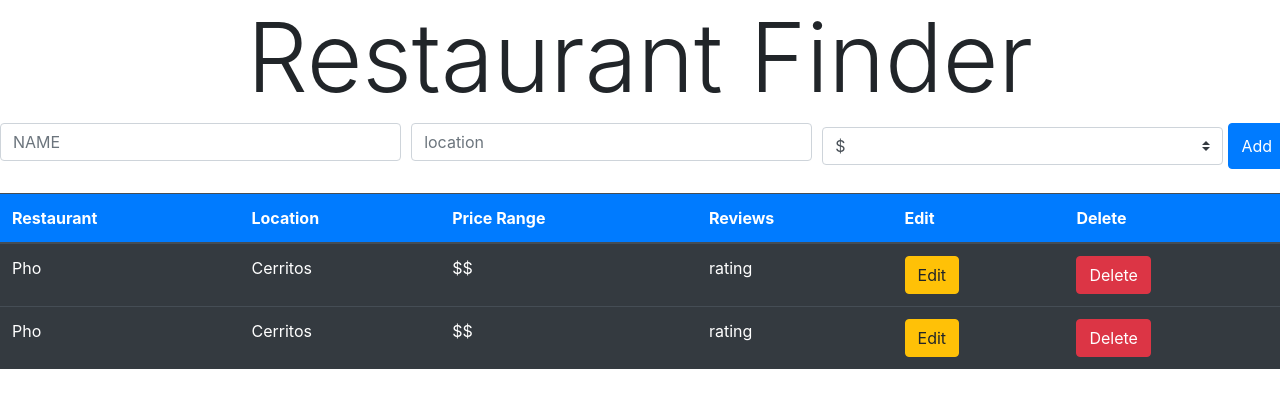
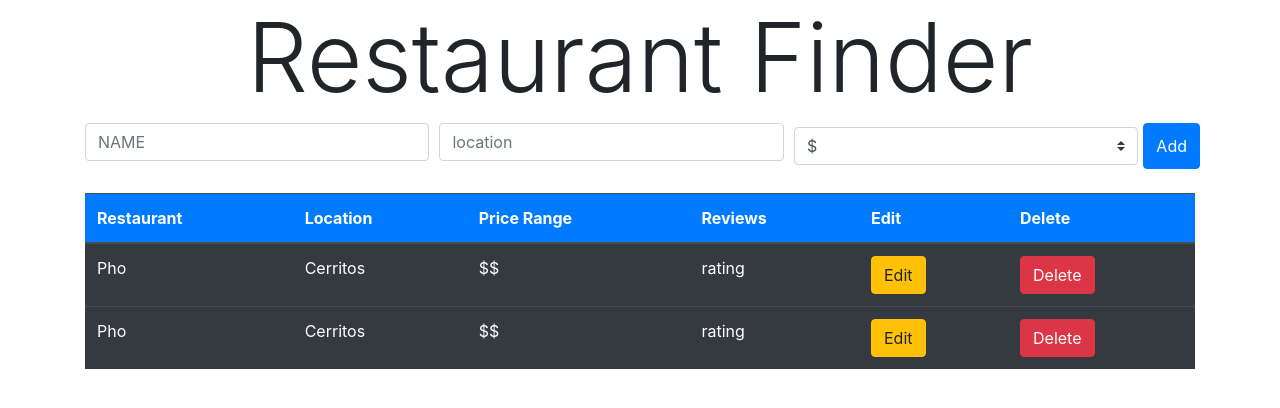
Before and after one commit to Joes-BitGit/PERN-Tutorial, a React (Create React App) app in the folder pern/client/: page / in a window 1280 px wide. Shown: the top 408 px of the page. Built offline with nearby package versions, Linux system fonts and the light colour scheme.

Commit message:
Context API

```diff
--- a/pern/client/src/App.jsx
+++ b/pern/client/src/App.jsx
@@ -1,5 +1,6 @@
 import React from 'react';
 import { BrowserRouter as Router, Switch, Route } from 'react-router-dom'
+import { RestaurantsContextProvider } from './context/RestaurantsContext';
 import Home from './routes/Home';
 import RestaurantDetailPage from './routes/RestaurantDetailPage';
 import UpdatePage from './routes/UpdatePage';
@@ -7,7 +8,8 @@ import UpdatePage from './routes/UpdatePage';
 
 const App = () => {
   return (
-    <div>
+    <RestaurantsContextProvider>
+      <div className='container'>
         <Router>
           <Switch>
             <Route exact path='/' component={Home} />
@@ -17,6 +19,8 @@ const App = () => {
 
         </Router>
       </div>
+    </RestaurantsContextProvider>
+
   )
 }
 
--- /dev/null
+++ b/pern/client/src/context/RestaurantsContext.js
@@ -0,0 +1,14 @@
+import React, { useState, createContext } from 'react';
+
+export const RestaurantsContext = createContext();
+
+export const RestaurantsContextProvider = props => {
+  const [restaurants, setRestaurants] = useState([])
+
+
+  return (
+    <RestaurantsContext.Provider value={{ restaurants, setRestaurants }}>
+      {props.children}
+    </RestaurantsContext.Provider>
+  )
+}
```
Lines whose indentation alone changed are shown as unchanged.
